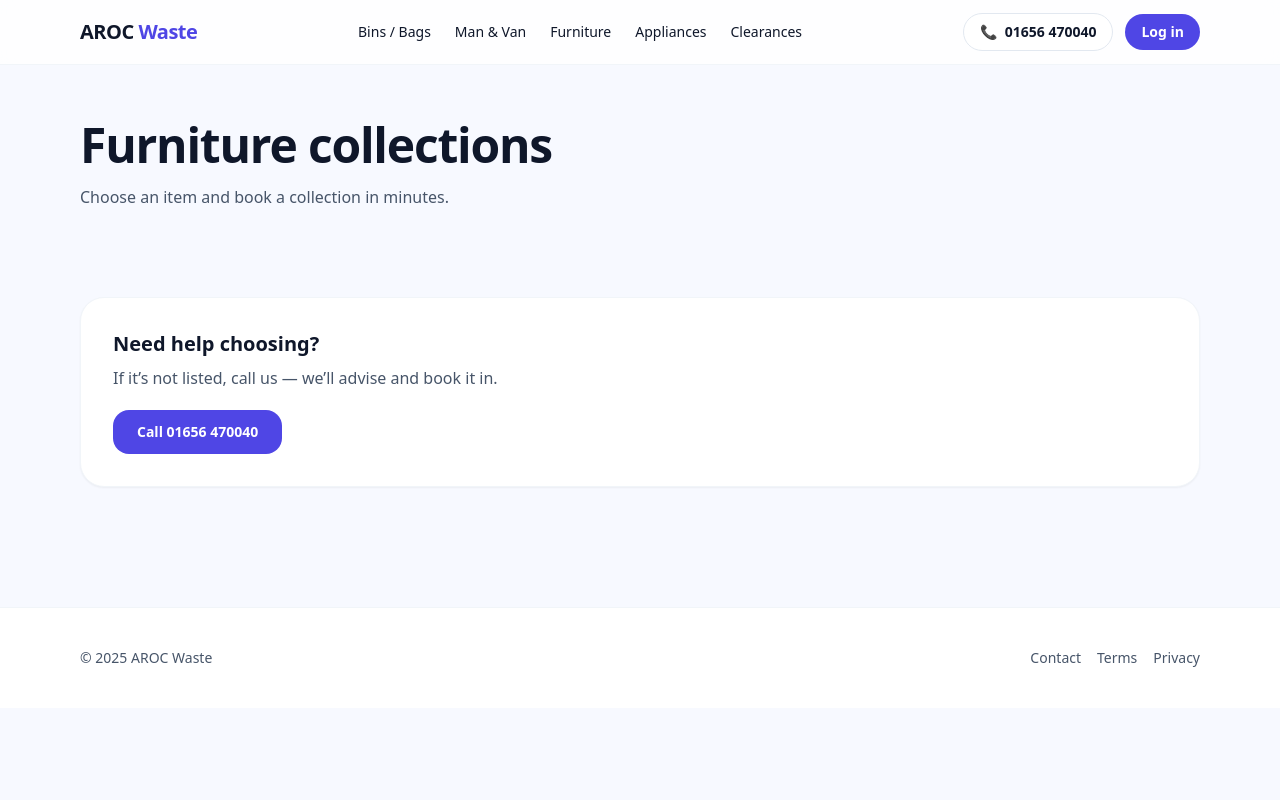
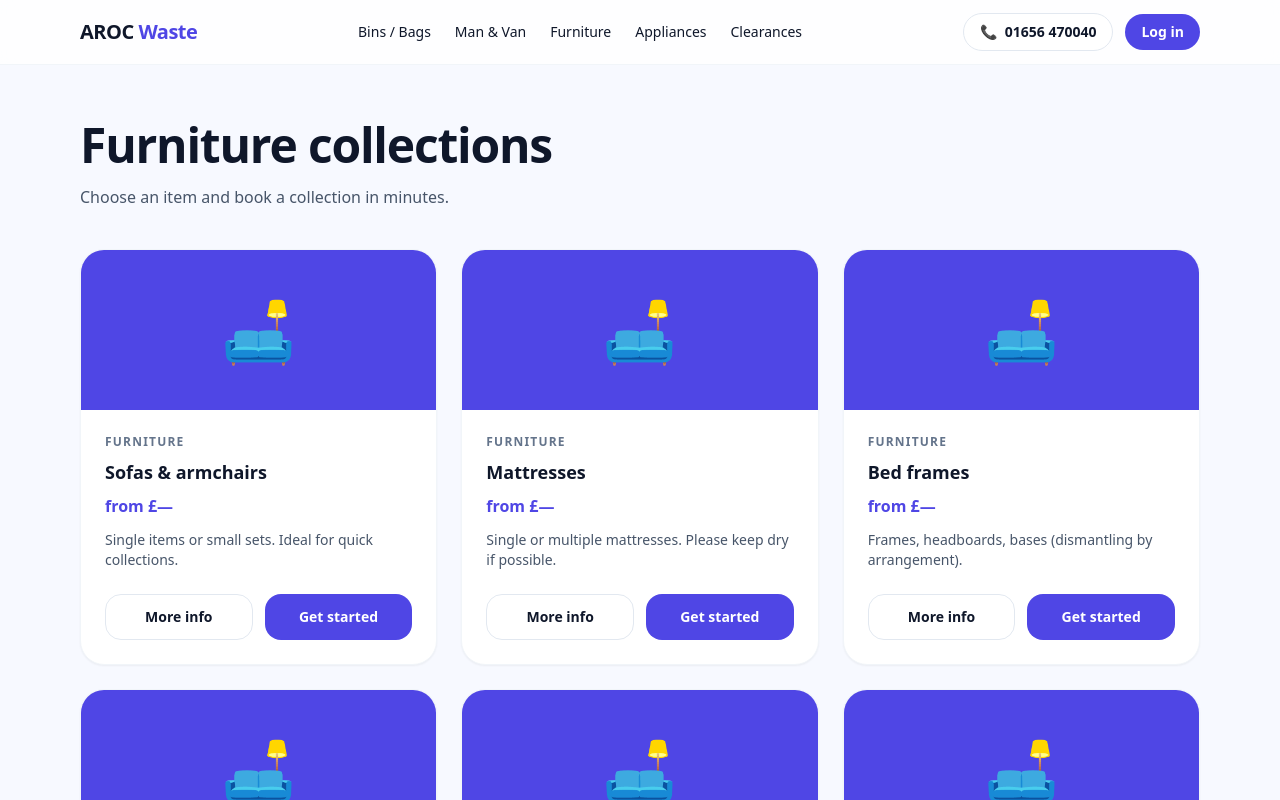
Before and after one commit to othomas555/arocwaste, a Next.js app: page /furniture in a window 1280 px wide. Shown: the top 800 px of the page. Built offline with nearby package versions, Linux system fonts and the light colour scheme.

Commit message:
Update furniture.js

```diff
--- a/pages/furniture.js
+++ b/pages/furniture.js
@@ -1,27 +1,17 @@
 import Link from "next/link";
 import Layout from "../components/layout";
-import furniture from "../data/furniture";
+import { furnitureItems } from "../data/furniture";
 
-function normalizeItems(data) {
-  if (Array.isArray(data)) return data;
-  if (data && typeof data === "object") {
-    return Object.entries(data).map(([id, v]) => ({ id, ...v }));
-  }
-  return [];
-}
-
-function getTitle(item) {
-  return item.title || item.name || item.label || item.id;
-}
-
-function getPrice(item) {
-  const n = Number(item.price ?? item.basePrice ?? item.cost ?? 0);
-  return Number.isFinite(n) ? n : 0;
+function slugify(str) {
+  return String(str || "")
+    .toLowerCase()
+    .replace(/&/g, "and")
+    .replace(/[^a-z0-9]+/g, "-")
+    .replace(/(^-|-$)/g, "");
 }
 
 function Card({ item }) {
-  const title = getTitle(item);
-  const price = getPrice(item);
+  const id = slugify(item.title);
 
   return (
     <div className="overflow-hidden rounded-3xl border border-slate-100 bg-white shadow-sm">
@@ -34,26 +24,29 @@ function Card({ item }) {
           FURNITURE
         </div>
 
-        <h3 className="mt-2 text-lg font-semibold text-slate-900">{title}</h3>
+        <h3 className="mt-2 text-lg font-semibold text-slate-900">
+          {item.title}
+        </h3>
 
         <div className="mt-2 text-indigo-600 font-semibold">
-          from £{price.toFixed(2)}
+          from £—
         </div>
 
         <p className="mt-3 text-sm text-slate-600">
-          Pick a date, choose time options, and add-ons if you need help moving it.
+          {item.desc}
         </p>
 
         <div className="mt-6 grid grid-cols-2 gap-3">
-          <Link
-            href={`/furniture#${item.id}`}
+          <a
+            href={`#${id}`}
             className="inline-flex items-center justify-center rounded-2xl border border-slate-200 bg-white px-4 py-3 text-sm font-semibold hover:border-slate-300"
           >
             More info
-          </Link>
+          </a>
 
+          {/* TEMP: until you have a real booking item list with ids/prices */}
           <Link
-            href={`/book/furniture?item=${encodeURIComponent(item.id)}`}
+            href="/contact"
             className="inline-flex items-center justify-center rounded-2xl bg-indigo-600 px-4 py-3 text-sm font-semibold text-white hover:opacity-90"
           >
             Get started
@@ -65,7 +58,7 @@ function Card({ item }) {
 }
 
 export default function FurniturePage() {
-  const items = normalizeItems(furniture);
+  const items = Array.isArray(furnitureItems) ? furnitureItems : [];
 
   return (
     <Layout>
@@ -81,11 +74,14 @@ export default function FurniturePage() {
           </div>
 
           <div className="mt-10 grid gap-6 sm:grid-cols-2 lg:grid-cols-3">
-            {items.map((item) => (
-              <div key={item.id} id={item.id}>
-                <Card item={item} />
-              </div>
-            ))}
+            {items.map((item) => {
+              const id = slugify(item.title);
+              return (
+                <div key={id} id={id}>
+                  <Card item={item} />
+                </div>
+              );
+            })}
           </div>
 
           <div className="mt-12 rounded-3xl border border-slate-100 bg-white p-8 shadow-sm">
```
